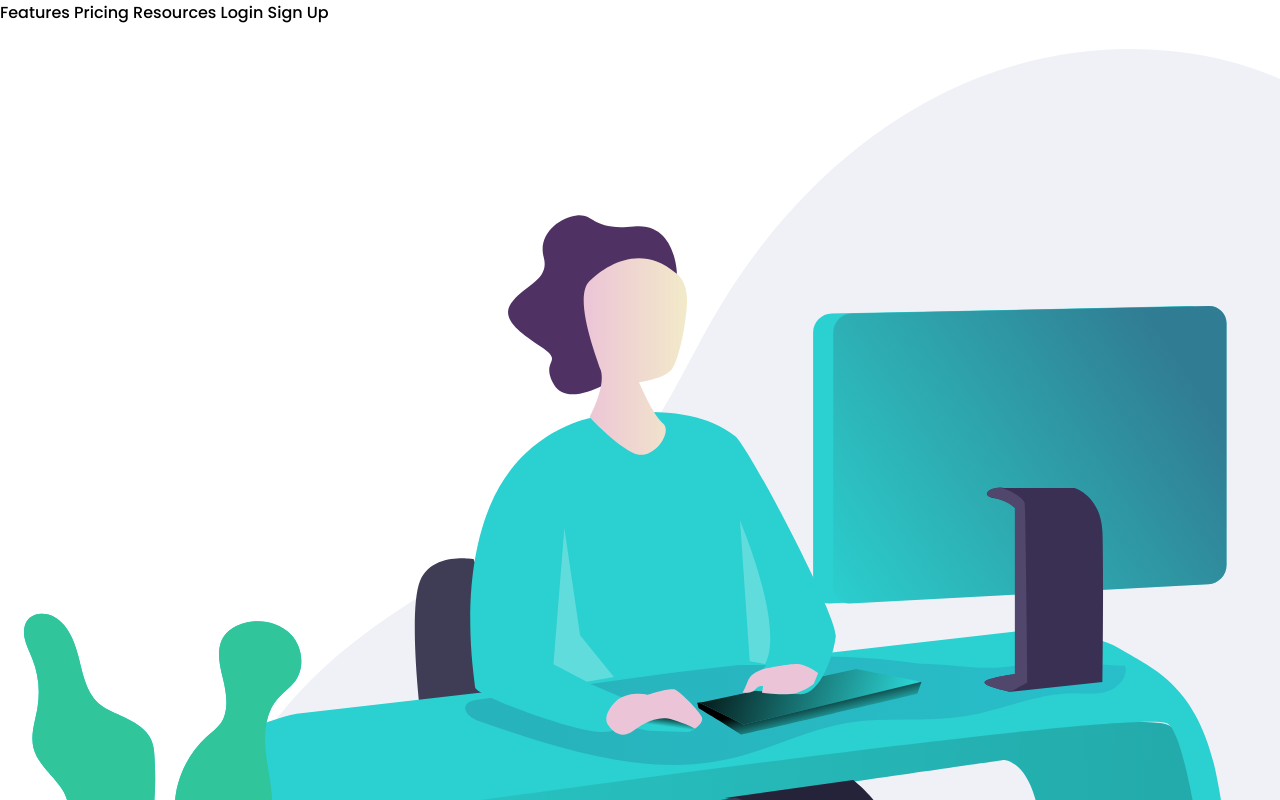
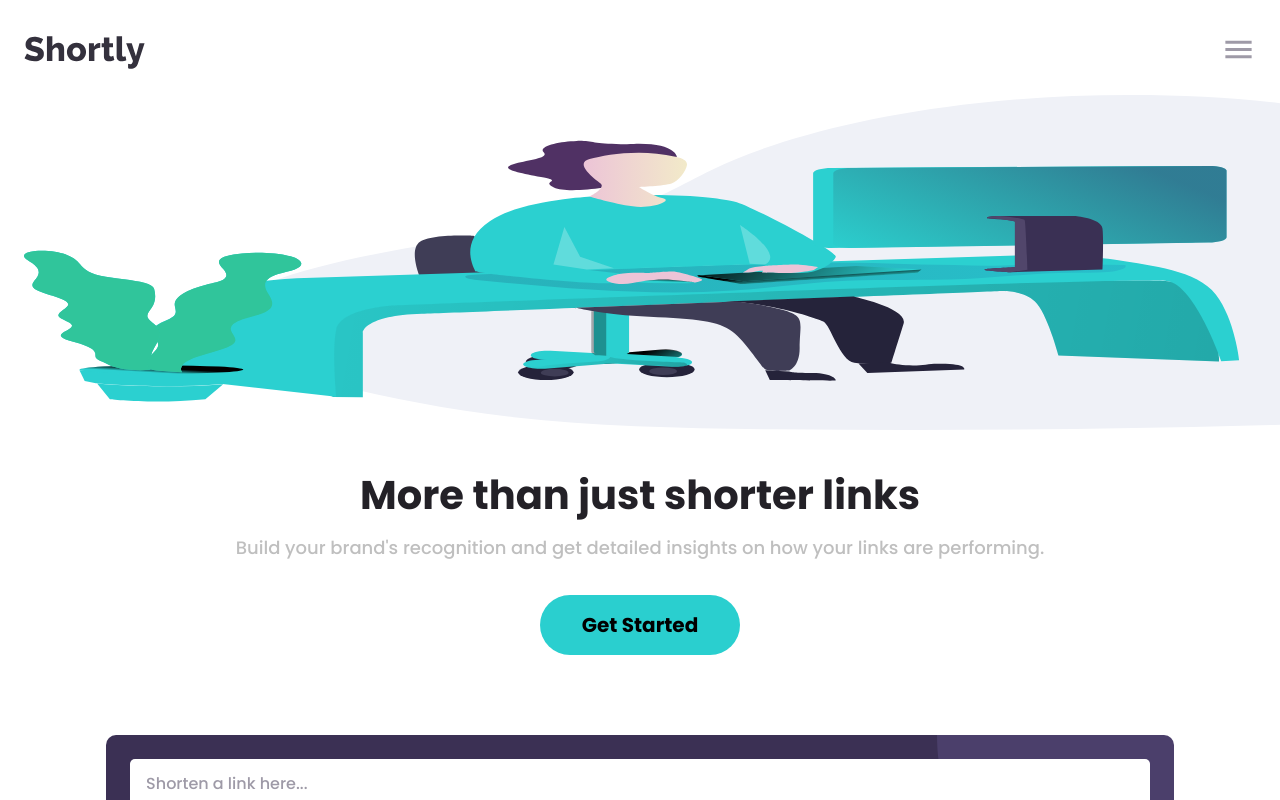
Before and after one commit to joao-lucas-dias/fm-url-shortening, a React (Vite) app: page / in a window 1280 px wide. Shown: the top 800 px of the page. Built offline with nearby package versions, Linux system fonts and the light colour scheme.

Commit message:
Add navigation

```diff
--- a/package.json
+++ b/package.json
@@ -10,6 +10,10 @@
     "preview": "vite preview"
   },
   "dependencies": {
+    "@emotion/react": "^11.10.8",
+    "@emotion/styled": "^11.10.8",
+    "@mui/icons-material": "^5.11.16",
+    "@mui/material": "^5.12.3",
     "react": "^18.2.0",
     "react-dom": "^18.2.0"
   },
--- a/src/App.tsx
+++ b/src/App.tsx
@@ -1,3 +1,4 @@
+import Header from "./components/Header/Header";
 import Hero from "./components/Hero/Hero";
 import Main from "./components/Main/Main";
 import Cta from "./components/Cta/Cta";
@@ -6,7 +7,7 @@ import Footer from "./components/Footer/Footer";
 const App = () => {
 	return (
 		<>
-			Features Pricing Resources Login Sign Up
+			<Header />
 			<Hero />
 			<Main />
 			<Cta />
--- a/src/components/Form/ResultItem/ResultItem.module.css
+++ b/src/components/Form/ResultItem/ResultItem.module.css
@@ -1,10 +1,10 @@
 .result_item {
   display: grid;
-  row-gap: 1em;
+  row-gap: .5em;
   justify-items: start;
   font-size: 16px;
   font-weight: var(--font-weight-medium);
-  padding: 1em;
+  padding: 0.75em 1em 1em;
   border-radius: 5px;
   background-color: white;
 }
--- /dev/null
+++ b/src/components/Header/Header.module.css
@@ -0,0 +1,56 @@
+.header {
+  position: relative;
+  display: flex;
+  justify-content: space-between;
+  align-items: center;
+  padding: 2em 1.5em 1.375em 1.5em;
+  background-color: white;
+}
+
+.hamburger {
+  border: none;
+  background: none;
+}
+
+.hamburger > svg {
+  color: var(--color-neutral-light);
+}
+
+.nav_menu {
+  display: grid;
+  row-gap: 2rem;
+  position: absolute;
+  top: 6em;
+  width: calc(100% - 3em);
+  padding: 2.5em 1.5em;
+  text-align: center;
+  border-radius: 10px;
+  background-color: var(--color-primary-violet);
+}
+
+.nav_menu > ul {
+  display: flex;
+  flex-direction: column;
+  gap: 1.75rem;
+  font-size: 18px;
+  font-weight: var(--font-weight-bold);
+  list-style: none;
+}
+
+.nav_menu > ul:last-child {
+  gap: 1.25rem;
+}
+
+.nav_menu > span {
+  border-top: .5px solid var(--color-neutral-lighter);
+}
+
+.button {
+  width: 100%;
+  padding-block: .6em;
+  font-size: 18px;
+  font-weight: var(--font-weight-bold);
+  border: none;
+  border-radius: 50px;
+  background-color: var(--color-primary-cyan);
+}
--- /dev/null
+++ b/src/components/Header/Header.tsx
@@ -0,0 +1,39 @@
+import { useState } from "react";
+import MenuIcon from "@mui/icons-material/Menu";
+
+import classes from "./Header.module.css";
+
+const Header = () => {
+  const [showNav, setShowNav] = useState(false);
+
+  const navClickHandler = () => {
+    setShowNav((oldValue) => !oldValue);
+  };
+
+	return (
+		<header className={classes.header}>
+      <img src="/images/logo.svg" alt="Logo." />
+			<button onClick={navClickHandler} className={classes.hamburger}>
+				<MenuIcon fontSize="large" />
+			</button>
+			{showNav && (
+				<div className={classes.nav_menu}>
+					<ul>
+						<li>Features</li>
+						<li>Pricing</li>
+						<li>Resources</li>
+					</ul>
+					<span></span>
+					<ul>
+						<li>Login</li>
+						<li>
+							<button className={classes.button}>Sign Up</button>
+						</li>
+					</ul>
+				</div>
+			)}
+		</header>
+	);
+};
+
+export default Header;
--- a/src/components/Hero/Hero.module.css
+++ b/src/components/Hero/Hero.module.css
@@ -1,14 +1,15 @@
 .hero {
 	display: flex;
 	flex-direction: column;
-	gap: 2.5em;
-	padding: 1.5em 1.5em 10.5em 1.5em;
+	gap: 2.625em;
+	padding: 0em 1.5em 10em 1.5em;
 	overflow: hidden;
 }
 
 .image {
 	max-width: unset;
 	width: 150%;
+	height: 335px;
 }
 
 .body {
```
Also changed, not shown: 1 other file (tests, documents, lock files or other folders).
